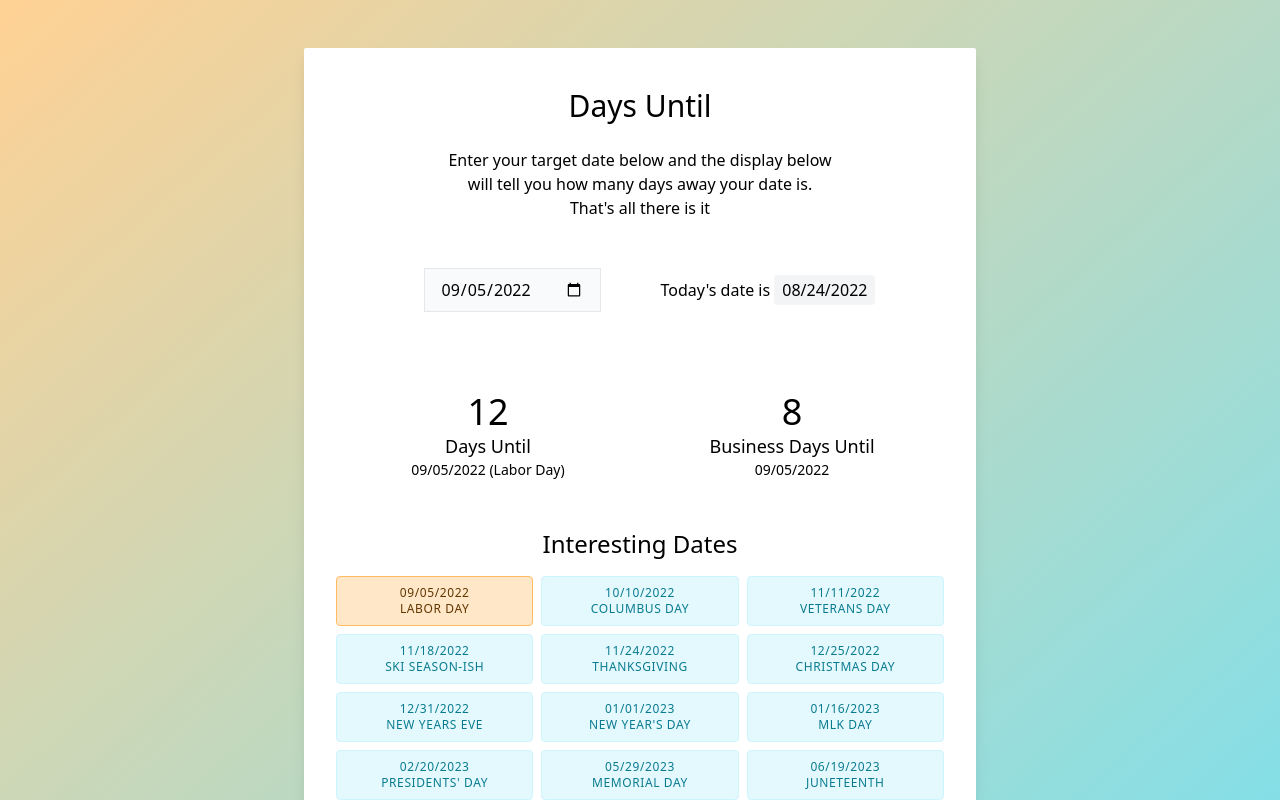
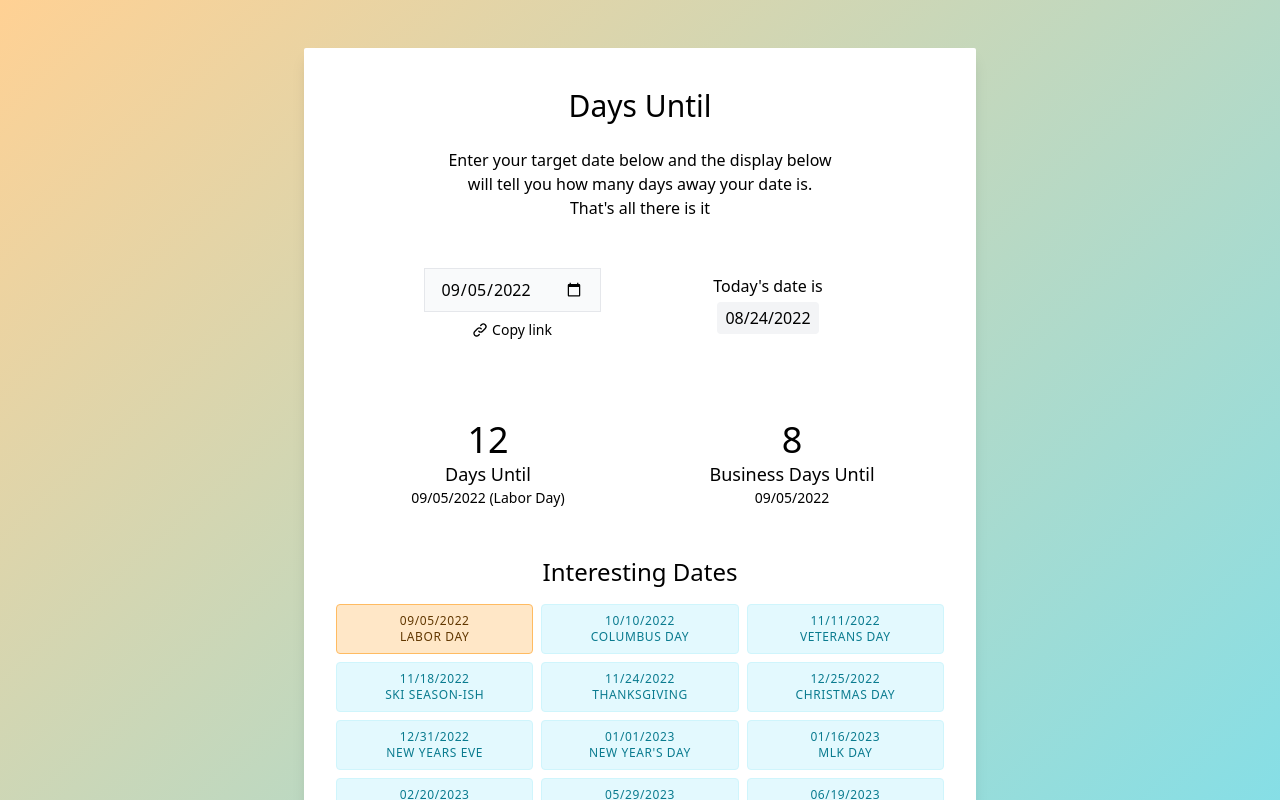
Before and after one commit to michaelbonner/days-until, a SvelteKit app: page / in a window 1280 px wide. Shown: the top 800 px of the page. Built offline with nearby package versions, Linux system fonts and the light colour scheme.

Commit message:
add copy link and toast

```diff
--- a/src/routes/+page.svelte
+++ b/src/routes/+page.svelte
@@ -16,6 +16,8 @@
 	} from 'date-fns';
 	import type { ParsedQuery } from 'query-string';
 	import queryString from 'query-string';
+	import { quintOut } from 'svelte/easing';
+	import { slide } from 'svelte/transition';
 
 	let parsedQueryString = {} as ParsedQuery;
 
@@ -41,6 +43,9 @@
 	].sort((a, b) => {
 		return a.date > b.date ? 1 : -1;
 	});
+
+	let toastVisible = false;
+	let toastTimeout: any;
 
 	const today = new Date();
 	const todayFormatted = format(today, 'MM/dd/yyyy');
@@ -81,14 +86,51 @@
 	</p>
 
 	<div class="lg:flex lg:flex-wrap justify-between items-center mt-12 mx-2 lg:mx-12">
-		<div class="mx-auto w-full lg:w-1/2 text-center">
-			<input bind:value={selectedDay} class="border py-2 px-4 bg-gray-50" type="date" />
+		<div class="mx-auto w-full lg:w-1/2 text-center grid gap-2">
+			<div>
+				<input bind:value={selectedDay} class="border py-2 px-4 bg-gray-50" type="date" />
+			</div>
+
+			<div class="flex justify-center">
+				<button
+					class="flex gap-1 items-center justify-center hover:underline text-sm"
+					on:click={() => {
+						const url = new URL(window.location.href);
+						url.searchParams.set('date', selectedDay);
+						navigator.clipboard.writeText(url.toString());
+						toastVisible = true;
+
+						toastTimeout = setTimeout(() => {
+							toastVisible = false;
+						}, 3000);
+					}}
+				>
+					<svg
+						class="w-4 h-4"
+						stroke="currentColor"
+						fill="none"
+						stroke-width="2"
+						viewBox="0 0 24 24"
+						aria-hidden="true"
+						height="200px"
+						width="200px"
+						xmlns="http://www.w3.org/2000/svg"
+						><path
+							stroke-linecap="round"
+							stroke-linejoin="round"
+							d="M13.828 10.172a4 4 0 00-5.656 0l-4 4a4 4 0 105.656 5.656l1.102-1.101m-.758-4.899a4 4 0 005.656 0l4-4a4 4 0 00-5.656-5.656l-1.1 1.1"
+						></path></svg
+					>
+					Copy link
+				</button>
+			</div>
 		</div>
-		<p class="mx-auto w-full lg:w-1/2 text-center mt-4 lg:mt-0">
-			Today&apos;s date is <code class="bg-gray-100 py-1 px-2 font-sans rounded">
-				{todayFormatted}</code
-			>
-		</p>
+		<div class="mx-auto w-full lg:w-1/2 text-center mt-4 lg:mt-0">
+			<p>Today&apos;s date is</p>
+			<code class="inline-block bg-gray-100 py-1 px-2 font-sans rounded mt-1">
+				{todayFormatted}
+			</code>
+		</div>
 	</div>
 
 	<div class="lg:grid grid-cols-2 text-center pt-12 mt-8">
@@ -138,4 +180,32 @@
 			>
 		</p>
 	</div>
+
+	{#if toastVisible}
+		<div
+			class="fixed bottom-0 left-0 text-left"
+			transition:slide={{ duration: 300, easing: quintOut, axis: 'y' }}
+		>
+			<div class="bg-white shadow sm:rounded-lg mb-4 ml-4">
+				<div class="p-3 sm:p-4">
+					<div class="flex items-start justify-between gap-4">
+						<h3 class="text-sm font-semibold leading-6 text-gray-900">Link copied</h3>
+						<button
+							on:click={() => {
+								toastVisible = false;
+								clearTimeout(toastTimeout);
+							}}
+							class="relative -top-2 -right-4 text-base text-gray-500 hover:text-gray-700 py-1 px-4"
+						>
+							x
+						</button>
+					</div>
+					<div class="max-w-xl text-sm text-gray-500">
+						<p>A link to this date has been copied to your clipboard.</p>
+						<p>Share it with your friends</p>
+					</div>
+				</div>
+			</div>
+		</div>
+	{/if}
 </div>
```
Also changed, not shown: cspell.json (added, +9 -0 lines), src/styles/tailwind-output.css.
